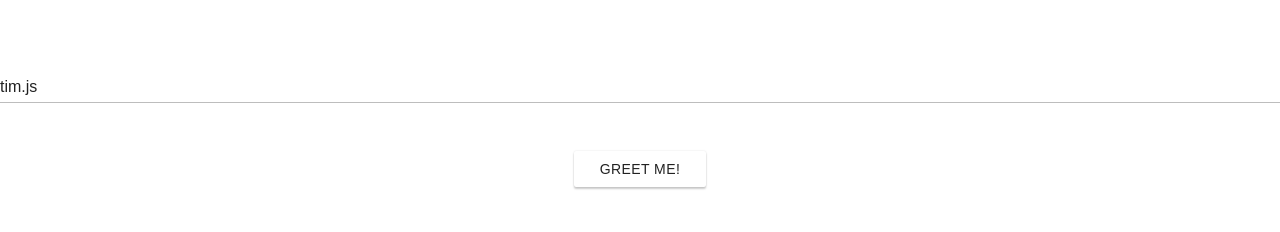
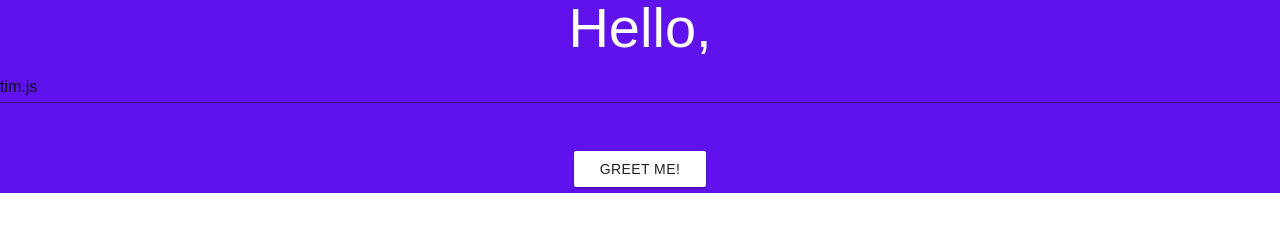
Before and after one commit to victornswd/hello-timjs, a plain HTML site: page index.html in a window 1280 px wide. Both pictures are taken after a click on the button "GREET ME!". Drawn offline with Linux system fonts and the light colour scheme.

Commit message:
added JS bits

```diff
--- a/index.html
+++ b/index.html
@@ -21,5 +21,37 @@
           <button type="submit" class="mui-btn mui-btn--raised" style="margin-top: 2em;">Greet me!</button>
         </form>
       </div>
+
+      <script>
+        function stringToColor(str) {
+            // str to hash
+            for (var i = 0, hash = 0; i < str.length; hash = str.charCodeAt(i++) + ((hash << 5) - hash));
+
+            // int/hash to hex
+            for (var i = 0, color = "#"; i < 3; color += ("00" + ((hash >> i++ * 8) & 0xFF).toString(16)).slice(-2));
+
+            return color;
+        }
+
+        function greet(event) {
+          alert('hello, ' + event.target[0].value + '!')
+        }
+
+        var container = document.getElementById('color-container');
+        var themeColor = document.head.querySelector('meta[name="theme-color"]');
+        var setter = document.getElementById('color-setter');
+
+        var startValue = stringToColor(setter.value);
+
+        container.style.backgroundColor = startValue;
+        themeColor.content = startValue;
+
+        setter.addEventListener('keyup', function(e) {
+          var newColor = stringToColor(e.target.value);
+
+          container.style.backgroundColor = newColor;
+          themeColor.content = newColor;
+        }, false);
+      </script>
     </body>
 </html>
```
